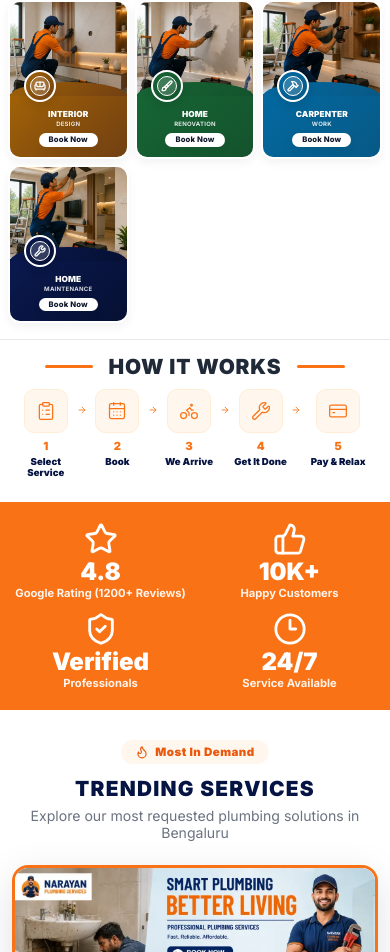
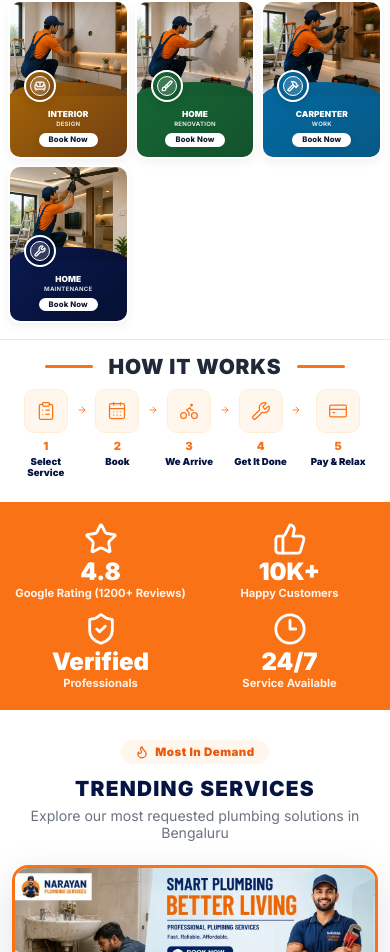
Before and after one commit to vj-mazu/narayan_plumbing, a React (Vite) app: page / in a window 390 px wide. Shown: the part 1110-2062 px from the top of the page. Built offline with nearby package versions, Linux system fonts and the light colour scheme; the HTML template or start-up script is replaced by a standard one.

Commit message:
Reset Home Maintenance image zoom to 100% to display ceiling fan

```diff
--- a/src/index.css
+++ b/src/index.css
@@ -1235,6 +1235,11 @@ img { display: block; max-width: 100%; }
 .card-home-renovation .service-framed-image-box img {
   object-position: center top;
 }
+.card-home-maintenance .service-framed-image-box img {
+  width: 100%;
+  height: 100%;
+  object-position: center top;
+}
 
 /* Styled Banner Container with dynamic wave/curve separation */
 .service-framed-label-banner {
@@ -1497,6 +1502,11 @@ img { display: block; max-width: 100%; }
     object-position: center top;
   }
   .card-home-renovation .service-framed-image-box img {
+    object-position: center top;
+  }
+  .card-home-maintenance .service-framed-image-box img {
+    width: 100%;
+    height: 100%;
     object-position: center top;
   }
   .service-rating-badge {
```
